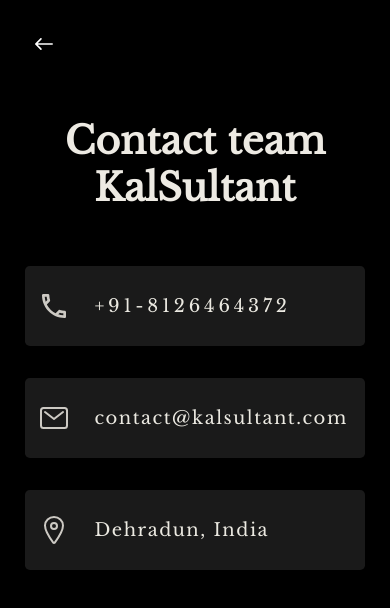
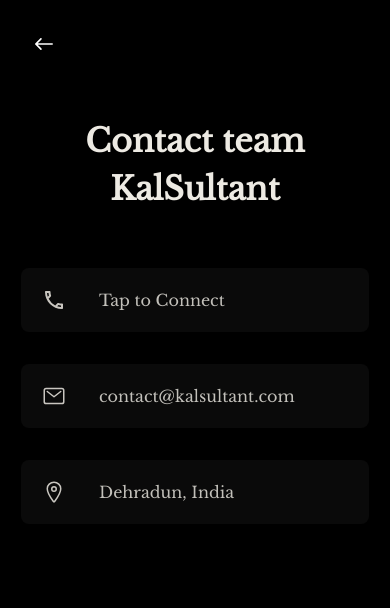
Before and after one commit to Shubh17ss/Kalsultant_main_frontend, a React (Create React App) app: page /Contact-us in a window 390 px wide. Shown: the top 608 px of the page. Built offline with nearby package versions, Linux system fonts and the light colour scheme.

Commit message:
Optimized loading for website and edited contact us design for mobile

```diff
--- a/src/Components/HeroSection/heroSection.js
+++ b/src/Components/HeroSection/heroSection.js
@@ -28,17 +28,9 @@
 
     return (
         <>
-            {localImage ?
-                <div className='loading_container_home_page'>
-                    <h4 style={{ marginBottom: '1rem' }}>Kalsultant.....Consult your way</h4>
-                    <BarLoader loading={localImage} height={2} color={'#fff'} speedMultiplier={1} />
-                </div>
-                :
-                <></>
-            }
             <HeroContainer>
                 <HeroBg>
-                    <VideoBg src={Wallpaper} onLoad={() => { setImageLoading(false); setLocalImage(false) }} />
+                    <VideoBg src={Wallpaper} onLoad={() => { setImageLoading(false); setLocalImage(false) }}  alt='/'/>
                 </HeroBg>
                 <HeroContent>
                     <div className='heroSection_Content'>
--- a/src/Components/InfoSection/Section2/section2.css
+++ b/src/Components/InfoSection/Section2/section2.css
@@ -6,6 +6,12 @@
     flex-direction: column;
     justify-content: flex-start;
     align-items: center;
+}
+
+.section2_container .knowYourSelfImage{
+    width:80%;
+    height:100%;
+    border-radius: 0.3rem;
 }
 
 .section2_container .content_container{
@@ -61,9 +67,6 @@
     .section2_container .heading_area{
         width:90%;
     }
-    .section2_container img{
-        height: 80vh;
-    }
     .section2_container .heading_area strong{
         font-size: 38px;
     }
--- a/src/Components/InfoSection/Section2/section2.js
+++ b/src/Components/InfoSection/Section2/section2.js
@@ -9,12 +9,17 @@
     const isMobileScreen = window.innerWidth < 950 ? true : false;
     return (
         <div className='section2_container'>
-            <motion.img src={KnowYourself} alt='/'
-                initial={{ opacity: 0 }}
-                whileInView={{ opacity: 1 }}
-                viewport={{ once: true }}
-                transition={{ duration: 0.3, delay: 2.5 }} />
+            {isMobileScreen ?
+                <></> :
+                <motion.img src={KnowYourself} alt='/'
+                    initial={{ opacity: 0 }}
+                    whileInView={{ opacity: 1 }}
+                    viewport={{ once: true }}
+                    transition={{ duration: 0.3, delay: 2.5 }}
+                    className='knowYourSelfImage'
+                />
 
+            }
             <div className='content_container'>
                 <div className='heading_area'>
                     <motion.strong
@@ -24,7 +29,7 @@
                         transition={{ duration: 0.3, delay: 0.5 }}>
                         Know
                     </motion.strong>
-                    <motion.strong style={{ marginLeft:isMobileScreen?'1rem': '1.8rem' }}
+                    <motion.strong style={{ marginLeft: isMobileScreen ? '1rem' : '1.8rem' }}
                         initial={{ opacity: 0 }}
                         whileInView={{ opacity: 1 }}
                         viewport={{ once: true }}
--- a/src/Components/Legal/PrivacyPolicy.js
+++ b/src/Components/Legal/PrivacyPolicy.js
@@ -133,7 +133,7 @@
 
 
     const takeToTop = () => {
-        window.scrollTo(0, 0);
+        window.scrollTo({ top: 0, behavior: 'smooth' });
     }
 
 
@@ -141,7 +141,7 @@
     return (
         <div className='legal_container'>
             <div className='legal_navbar'>
-                <img src={Kalsultant_logo} alt='/' />
+                <img src={Kalsultant_logo} alt='/'  className='logo_image_legal'/>
                 <AiOutlineClose style={{ fontSize: '32px', cursor: 'pointer' }} onClick={() => { navigate('/'); }} />
             </div>
             <div className='legal_content_area'>
--- a/src/Components/Legal/RefundPolicy.js
+++ b/src/Components/Legal/RefundPolicy.js
@@ -55,7 +55,7 @@
     }, []);
 
     const takeToTop = () => {
-        window.scrollTo(0, 0);
+        window.scrollTo({ top: 0, behavior: 'smooth' });
     }
 
 
@@ -63,7 +63,7 @@
 
    <div className='legal_container'>
             <div className='legal_navbar'>
-                <img src={Kalsultant_logo} alt='/' />
+                <img src={Kalsultant_logo} alt='/'  className='logo_image_legal'/>
                 <AiOutlineClose style={{ fontSize: '32px', cursor: 'pointer' }} onClick={() => { navigate('/'); }} />
             </div>
             <div className='legal_content_area'>
--- a/src/Components/Legal/TermsAndConditions.js
+++ b/src/Components/Legal/TermsAndConditions.js
@@ -154,13 +154,13 @@
 
 
     const takeToTop = () => {
-        window.scrollTo(0, 0);
+        window.scrollTo({ top: 0, behavior: 'smooth' });
     }
 
     return (
         <div className='legal_container'>
             <div className='legal_navbar'>
-                <img src={Kalsultant_logo} alt='/' />
+                <img src={Kalsultant_logo} alt='/'  className='logo_image_legal'/>
                 <AiOutlineClose style={{ fontSize: '32px', cursor: 'pointer' }} onClick={() => { navigate('/'); }} />
             </div>
             <div className='legal_content_area'>
--- a/src/Components/Legal/style.css
+++ b/src/Components/Legal/style.css
@@ -8,16 +8,22 @@
     flex-direction: column;
     justify-content: center;
     align-items: center;
+    scroll-behavior: smooth;
 }
 
 .legal_container .legal_navbar{
-    width: 100%;
+    width: 95%;
     height: 4rem;
     display: flex;
     flex-direction: row;
     justify-content: space-between;
     align-items: center;
-    padding:0 3rem;
+    margin-top: 1rem;
+}
+
+.legal_container .legal_navbar .logo_image_legal{
+    width: 38px;
+    height:38px;
 }
 
 .legal_container strong{
--- a/src/Screens/Contact-Us/contactUs.css
+++ b/src/Screens/Contact-Us/contactUs.css
@@ -83,6 +83,11 @@
         width: 100%;
         text-align: center;
     }
+    .contactUsScreen .heading_area strong{
+        font-size: 32px;
+        color: #f9f6eef3;
+        line-height: 3rem;
+    }
 
     .contactUsScreen .info_area{
         width: 100%;
@@ -93,11 +98,19 @@
 
     .contactUsScreen .info_area .box{
         width: 85%;
-        height:5rem;
-        padding-left: 0.5rem;
+        height:4rem;
+        padding-left: 1rem;
+        display: flex;
+        justify-content: space-around;
+        flex-direction: row;
+        background-color: rgba(255,255,255,0.04);
+        border-radius: 0.5rem;
     }
 
-    .contactUsScreen .info_area .box p{
+    .contactUsScreen .info_area p{
+        font-size: 16px;
         min-width: 80%;
+        color:#f9f6eec5;
+        letter-spacing: 0cm;
     }
 }
--- a/src/Screens/Contact-Us/contactUs.js
+++ b/src/Screens/Contact-Us/contactUs.js
@@ -39,16 +39,16 @@
             </div>
             <div className='info_area'>
                 <div className='box' onClick={goToWhatsApp}>
-                    <MdOutlineLocalPhone style={{ color: '#f9f6eecc', fontSize: '2rem' }} />
-                    <p>+91-8126464372</p>
+                    <MdOutlineLocalPhone style={{ color: '#f9f6eecc', fontSize: '1.5rem' }} />
+                    <p>Tap to Connect</p>
                 </div>
                 <div className='box' onClick={mailHandler}>
-                    <IoMailOutline style={{ color: '#f9f6eecc', fontSize: '2rem' }} />
-                    <p style={{ letterSpacing: '0.04cm' }}>contact@kalsultant.com</p>
+                    <IoMailOutline style={{ color: '#f9f6eecc', fontSize: '1.5rem' }} />
+                    <p>contact@kalsultant.com</p>
                 </div>
                 <div className='box'>
-                    <IoLocationOutline style={{ color: '#f9f6eecc', fontSize: '2rem' }} />
-                    <p style={{ letterSpacing: '0.04cm' }}>Dehradun, India</p>
+                    <IoLocationOutline style={{ color: '#f9f6eecc', fontSize: '1.5rem' }} />
+                    <p>Dehradun, India</p>
                 </div>
             </div>
         </div>
```
